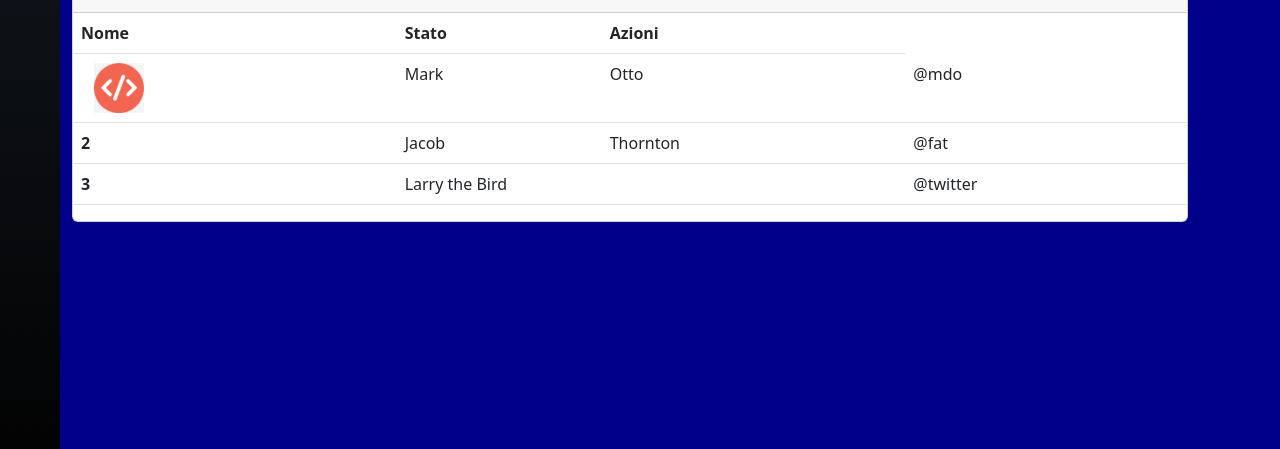
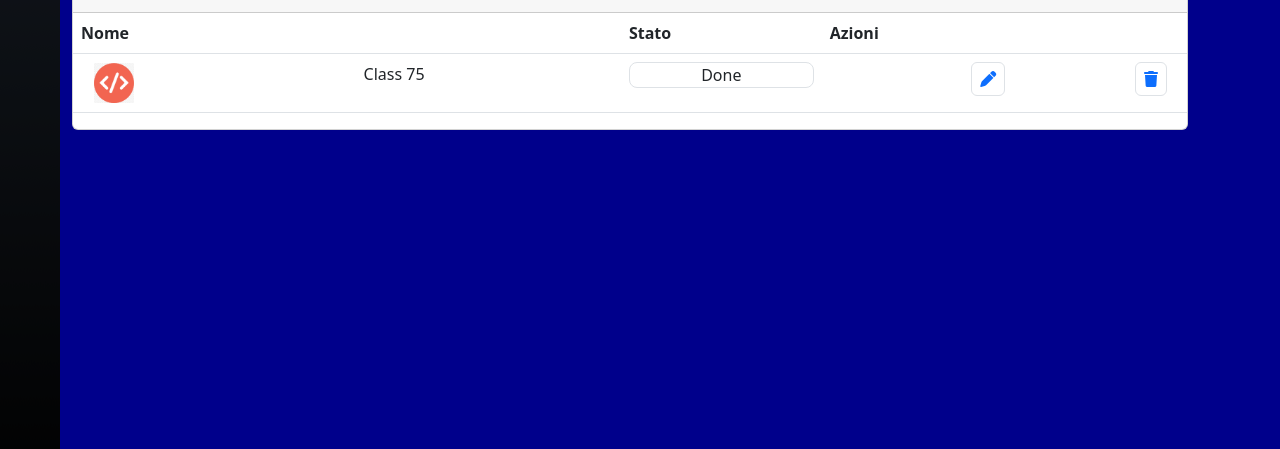
Before and after one commit to francescominutella/html-css-bootstrap-dashboard, a plain HTML site: page index.html in a window 1280 px wide. Shown: the part 351-800 px from the top of the page. Drawn offline with nearby package versions, Linux system fonts and the light colour scheme.

Commit message:
main: add 1st row table

```diff
--- a/assets/css/style.css
+++ b/assets/css/style.css
@@ -2,9 +2,6 @@ body {
     background-color: darkblue;
 }
 
-/* img{
-    width: 100%;
-} */
 
 .debug [class^=col] {
     border: 1px solid white;
--- a/index.html
+++ b/index.html
@@ -119,6 +119,7 @@
                                 <thead>
                                     <tr>
                                         <th scope="col">Nome</th>
+                                        <th scope="col"></th>
                                         <th scope="col">Stato</th>
                                         <th scope="col">Azioni</th>
                                     </tr>
@@ -129,27 +130,38 @@
                                             <div class="container">
                                                 <div class="row">
                                                     <div class="col">
-                                                    <img src="./assets/img/class-avatar.jpg" width="50px" alt="">
+                                                        <img
+                                                            src="./assets/img/class-avatar.jpg"
+                                                            width="40px" alt="">
+                                                    </div>
+
                                                 </div>
                                             </div>
+                                        </th>
+                                        <td>Class 75</td>
+                                        <td>
+                                            <div class="border rounded-3
+                                                text-center">
+                                                <span>Done</span>
                                             </div>
+                                        </td>
+                                        <td>
+                                            <div class="container d-flex">
+                                                <div class="border rounded-2 m-auto px-2 py-1">
+                                                    <a href=""><i
+                                                            class="fa-solid
+                                                            fa-pen"></i></a>
+                                                </div>
+                                                <div class="border rounded-2 px-2 py-1">
+                                                    <a href=""><i
+                                                            class="fa-sharp
+                                                            fa-solid fa-trash"></i></a>
+                                                </div>
+                                            </div>
+                                        </td>
+                                    </tr>
+                                    <!-- 1st rowTABLE -->
 
-                                    </th>
-                                    <td>Mark</td>
-                                    <td>Otto</td>
-                                    <td>@mdo</td>
-                                  </tr>
-                                  <tr>
-                                    <th scope="row">2</th>
-                                    <td>Jacob</td>
-                                    <td>Thornton</td>
-                                    <td>@fat</td>
-                                  </tr>
-                                  <tr>
-                                    <th scope="row">3</th>
-                                    <td colspan="2">Larry the Bird</td>
-                                    <td>@twitter</td>
-                                  </tr>
                                 </tbody>
                             </table>
                         </div>
```
Lines whose indentation alone changed are shown as unchanged.
